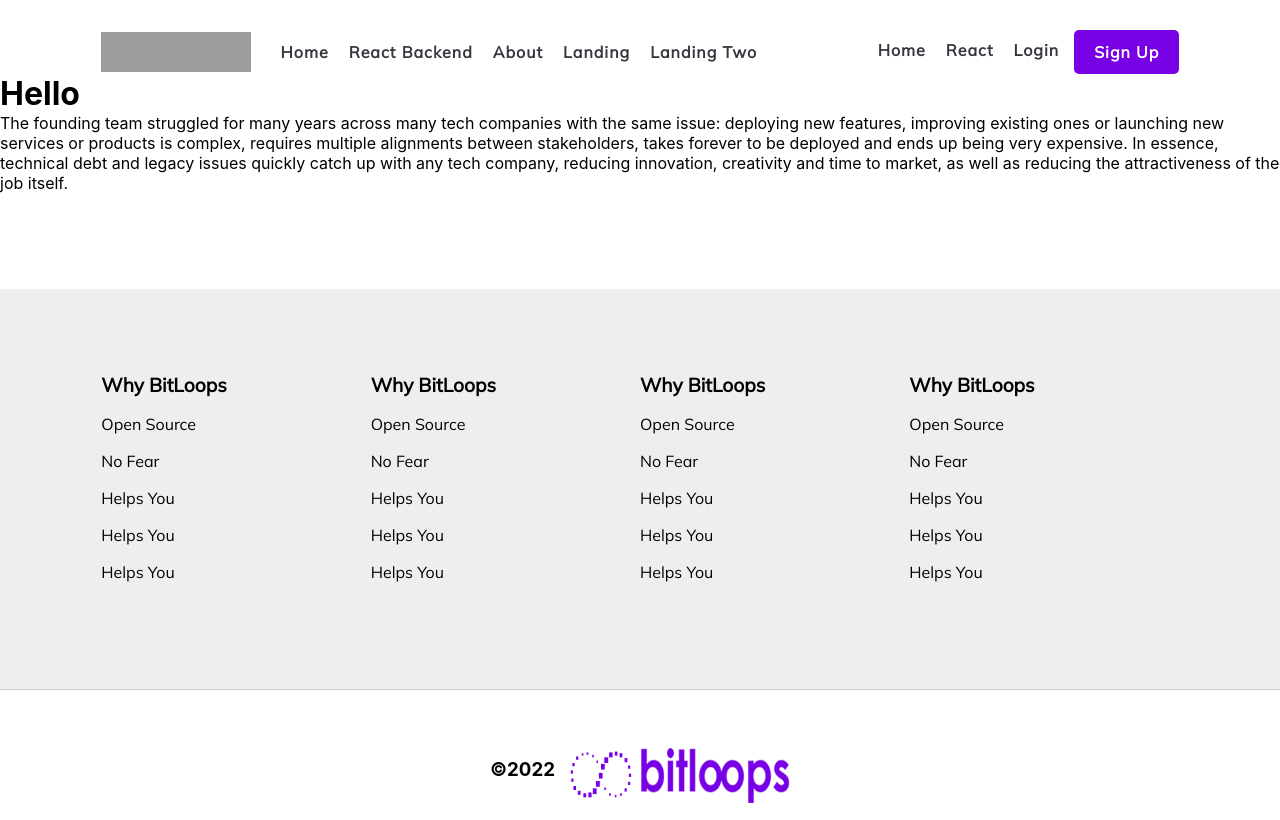
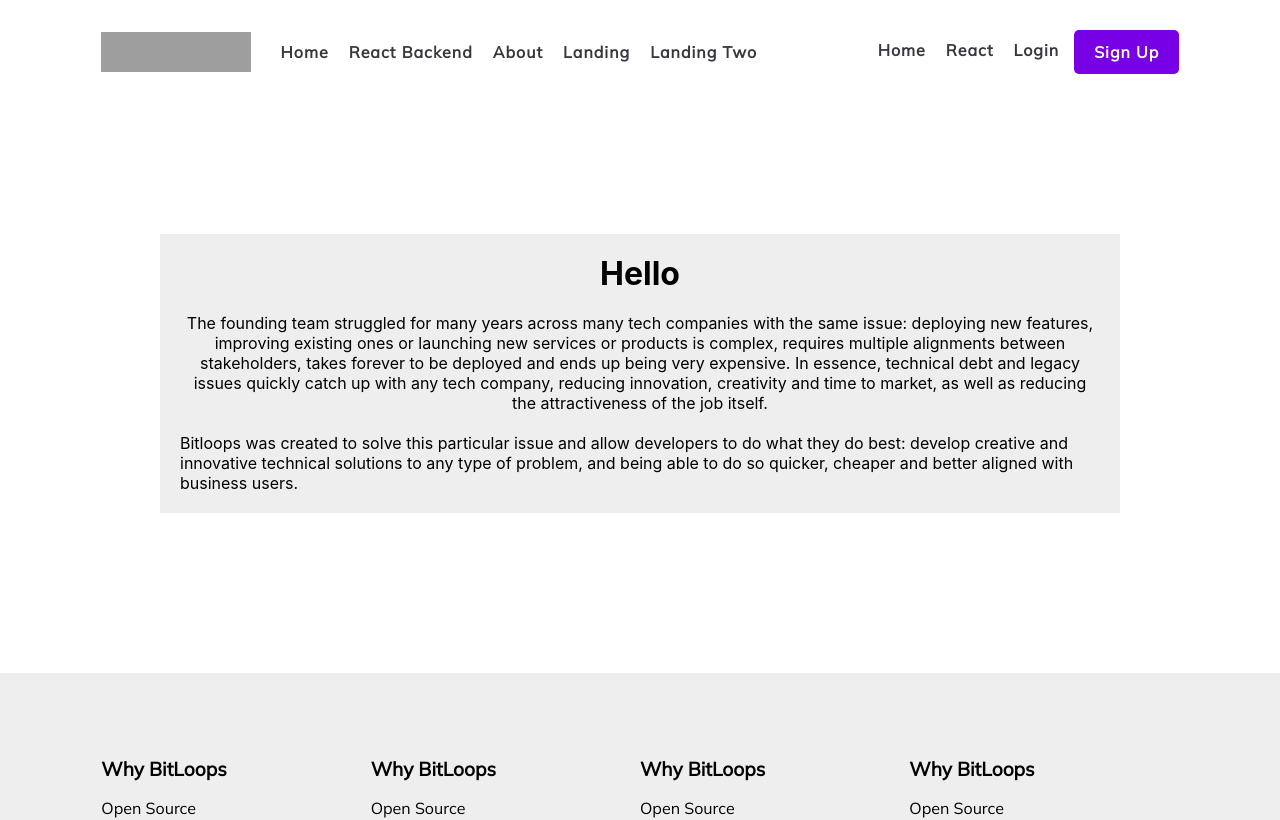
Before and after one commit to soohaib01/bitloop, a Next.js app: page /about in a window 1280 px wide. Shown: the top 820 px of the page. Built offline with nearby package versions, Linux system fonts and the light colour scheme; grey boxes are pictures that could not be loaded.

Commit message:
little update about paghe

```diff
--- a/components/About/Story.jsx
+++ b/components/About/Story.jsx
@@ -3,10 +3,13 @@
 const Story = () => {
   return (
     <div>
-        <div>
+        <div className={StoryStyles.Parent}>
   <h1 className={StoryStyles.Heading}>Hello</h1>
    <div className={StoryStyles.Content}>
   <p>The founding team struggled for many years across many tech companies with the same issue: deploying new features, improving existing ones or launching new services or products is complex, requires multiple alignments between stakeholders, takes forever to be deployed and ends up being very expensive. In essence, technical debt and legacy issues quickly catch up with any tech company, reducing innovation, creativity and time to market, as well as reducing the attractiveness of the job itself.</p>
+   </div>
+   <div className={StoryStyles.ContentBreaker}>
+ <p>Bitloops was created to solve this particular issue and allow developers to do what they do best: develop creative and innovative technical solutions to any type of problem, and being able to do so quicker, cheaper and better aligned with business users.</p>
    </div>
         </div>
     </div>
--- a/pages/about.js
+++ b/pages/about.js
@@ -1,8 +1,12 @@
 import StorySection from "../components/About/Story";
-
+import Head from "next/head";
 const about = () => {
   return (
     <div>
+      <Head>
+        <title>About Us | Bitloop</title>
+        <meta name="viewport" content="initial-scale=1.0, width=device-width" />
+      </Head>
       <StorySection />
     </div>
   );
--- a/styles/About/Story.module.css
+++ b/styles/About/Story.module.css
@@ -0,0 +1,20 @@
+.Parent {
+  display: flex;
+  justify-content: center;
+  align-items: center;
+  background: #eee;
+  flex: 1;
+  flex-direction: column;
+  /* margin-top: 4rem; */
+  margin: 10rem;
+  padding: 20px;
+}
+.Content {
+  margin-top: 20px;
+}
+.Content > p {
+  text-align: center;
+}
+.ContentBreaker {
+  margin-top: 20px;
+}
```
